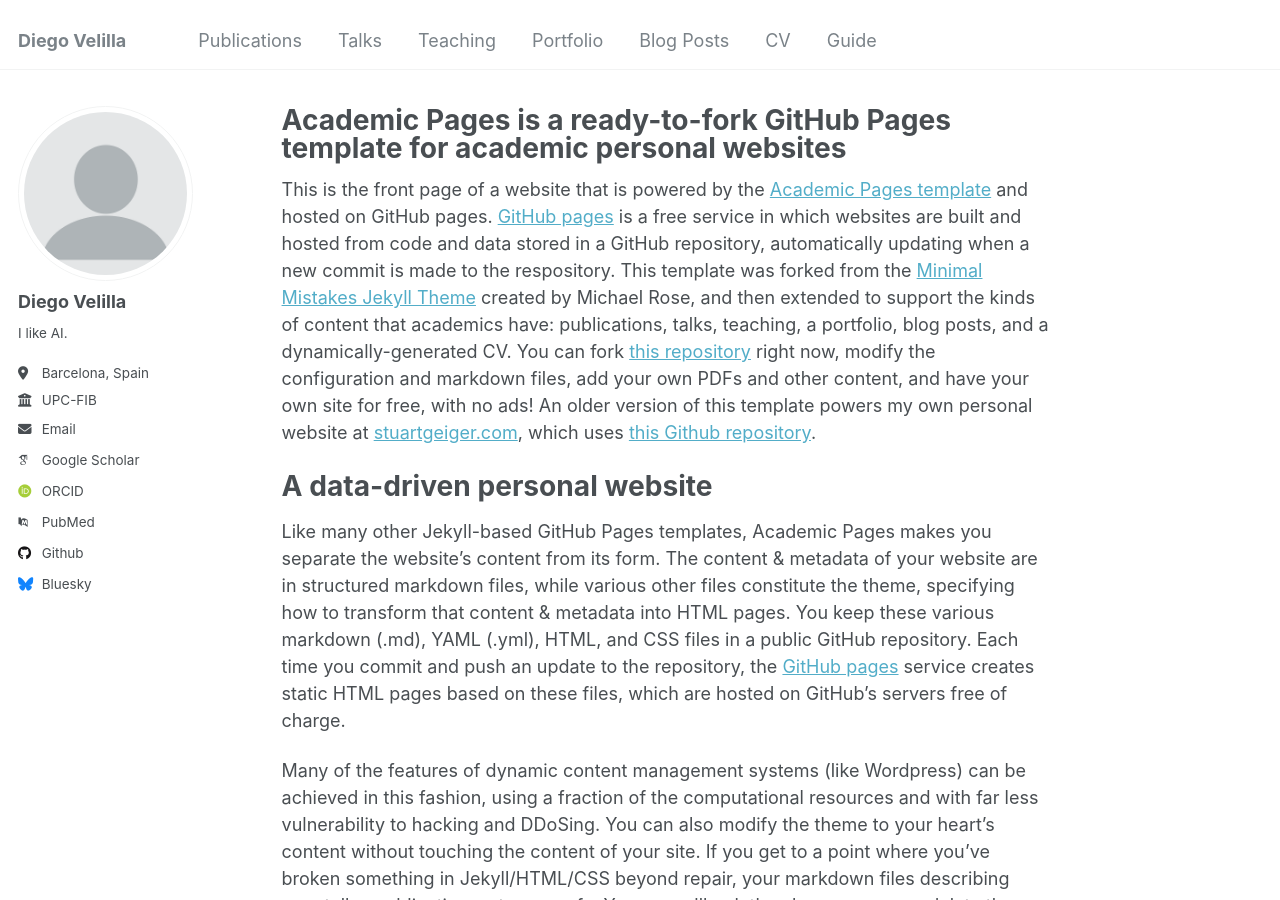
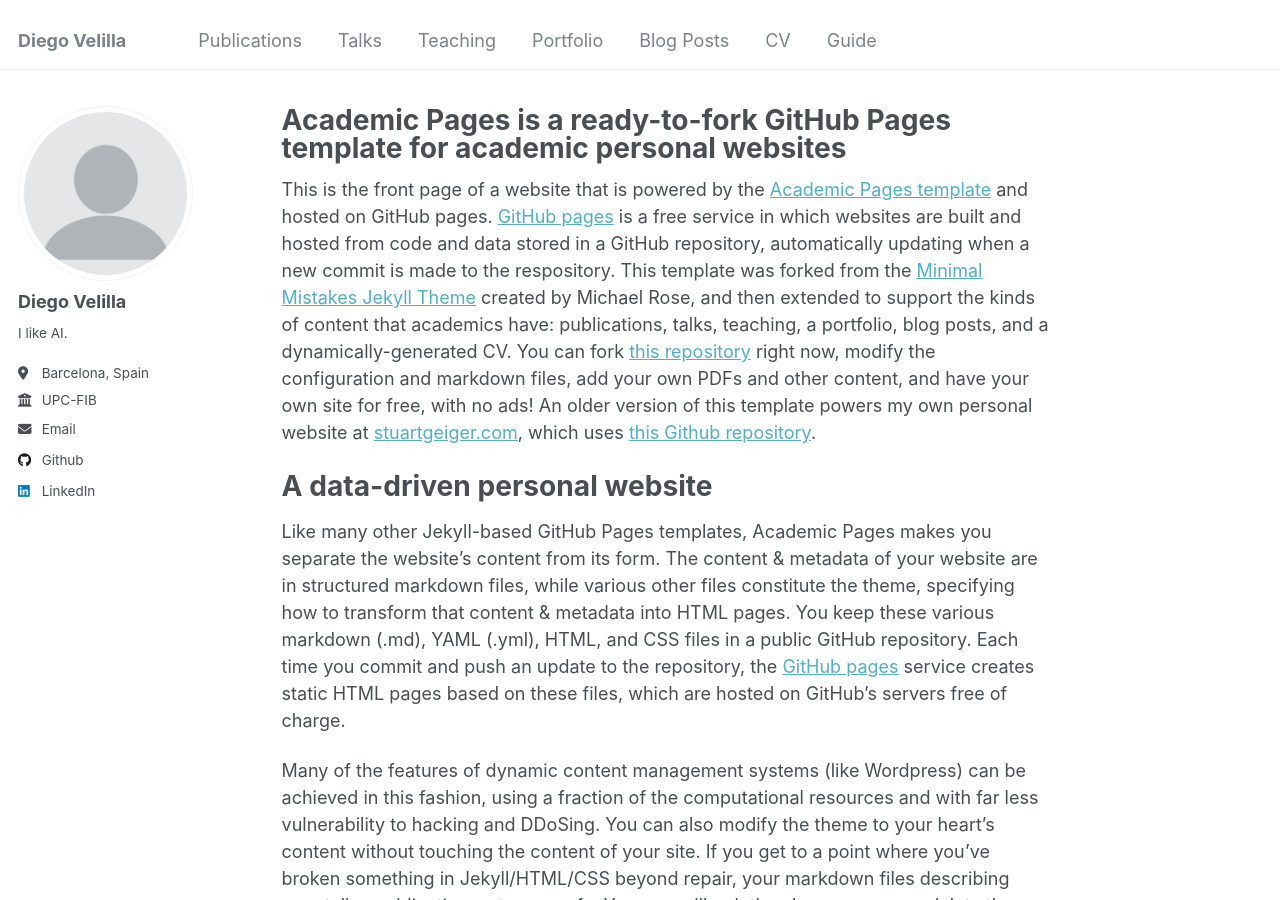
Before and after one commit to diegovelilla/diegovelilla.github.io, a Jekyll site: the page built from _pages/about.md, in a window 1280 px wide and 900 px high. Built offline with Jekyll 4.4.1, drawn with Linux system fonts in a browser that asks for light colours; some web fonts are replaced; part of the change alters nothing that is shown.

Commit message:
Update _config.yml

```diff
--- a/_config.yml
+++ b/_config.yml
@@ -32,23 +32,23 @@ author:
 
   # Academic websites
   arxiv            : # URL - Update with the correct link to your profile
-  googlescholar    : "https://scholar.google.com/citations?user=PS_CX0AAAAAJ"
+  googlescholar    :
   impactstory      : # URL
-  orcid            : "http://orcid.org/yourorcidurl"
+  orcid            :
   semantic         : # URL
-  pubmed           : "https://www.ncbi.nlm.nih.gov/pubmed/?term=john+snow"
+  pubmed           :
   researchgate     : # URL
 
   # Repositories and software development
   bitbucket        : # Username - Update with your username on the site
   codepen          : # Username
   dribbble         : # Username
-  github           : "academicpages"
+  github           : "diegovelilla"
   kaggle           : # Username
   stackoverflow    : # User number or user number and name (i.e., use "1" or "1/jeff-atwood")
 
   # Social media
-  bluesky          : "bsky.app" # Replace this with you Bluesky username
+  bluesky          : # Replace this with you Bluesky username
   facebook         : # Username
   flickr           : # Username
   foursquare       : # Username
@@ -57,7 +57,7 @@ author:
   keybase          : # Username
   instagram        : # Username
   lastfm           : # Username
-  linkedin         : # Username
+  linkedin         : "diego-velilla-recio"
   mastodon         : # URL
   medium           : # URL
   pinterest        : # Username
```
